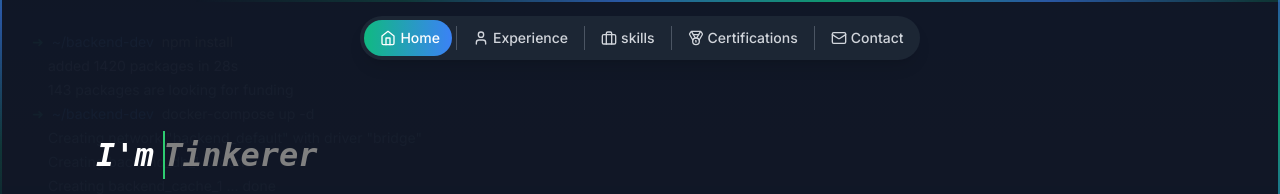
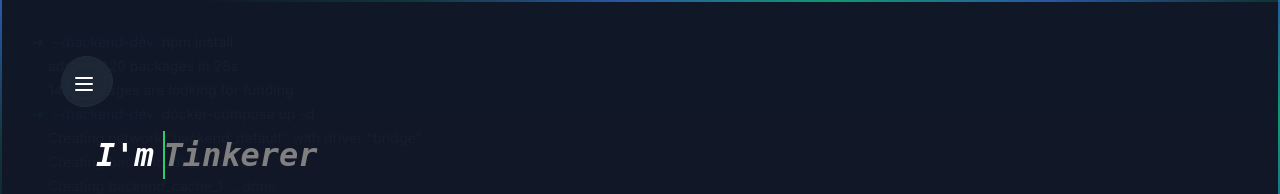
Before and after one commit to lakhanjindam/portfolio-website, a React (Vite) app: page / in a window 1280 px wide. Shown: the top 194 px of the page. Built offline with nearby package versions, Linux system fonts and the light colour scheme.

Commit message:
refactor: create new design for navbar

```diff
--- /dev/null
+++ b/src/components/floatingNavbar.css
@@ -0,0 +1,137 @@
+.menu-button {
+  width: 120px;
+  height: 120px;
+  border-radius: 50%;
+  background: transparent;
+  border: none;
+  cursor: pointer;
+  z-index: 100;
+  display: flex;
+  align-items: center;
+  justify-content: center;
+  position: relative;
+  overflow: hidden;
+}
+
+.liquid-button {
+  position: absolute;
+  top: 0;
+  left: 0;
+  width: 100%;
+  height: 100%;
+}
+
+.blob {
+  fill: rgba(31, 41, 55, 0.9);
+  animation: liquid 8s infinite;
+}
+
+.blob:nth-child(2) { animation-delay: -1s; }
+.blob:nth-child(3) { animation-delay: -2s; }
+.blob:nth-child(4) { animation-delay: -3s; }
+.blob:nth-child(5) { animation-delay: -4s; }
+
+@keyframes liquid {
+  0%, 100% {
+    cx: 100;
+    cy: 100;
+  }
+  25% {
+    cx: 110;
+    cy: 95;
+  }
+  50% {
+    cx: 95;
+    cy: 105;
+  }
+  75% {
+    cx: 105;
+    cy: 90;
+  }
+}
+
+.button-content {
+  position: relative;
+  z-index: 1;
+}
+
+.nav-blob {
+  position: fixed;
+  top: 0;
+  left: 0;
+  width: 100%;
+  height: 100vh;
+  background: linear-gradient(135deg, rgba(16, 185, 129, 0.98), rgba(59, 130, 246, 0.98));
+  backdrop-filter: blur(10px);
+  z-index: 90;
+}
+
+.nav-items {
+  position: absolute;
+  top: 50%;
+  left: 50%;
+  transform: translate(-50%, -50%);
+  width: 100%;
+  max-width: 400px;
+  padding-left: 10px;
+  margin: 0;
+  list-style: none;
+  display: flex;
+  flex-direction: column;
+  gap: 2rem;
+}
+
+.nav-link {
+  position: relative;
+  display: inline-flex;
+  font-size: 2rem;
+  color: white;
+  text-decoration: none;
+  padding: 0;
+  margin: 0;
+  background: none;
+  border: none;
+  cursor: pointer;
+  transition: color 0.3s ease;
+}
+
+.nav-link:hover {
+  color: #10b981;
+}
+
+.nav-link.active {
+  color: #10b981;
+}
+
+.nav-link-content {
+  position: relative;
+  display: flex;
+  align-items: center;
+  gap: 1rem;
+}
+
+.nav-link::after {
+  content: '';
+  position: absolute;
+  left: 0;
+  bottom: -5px;
+  width: 0;
+  height: 2px;
+  background-color: #10b981;
+  transition: width 0.3s ease;
+}
+
+.nav-link:hover::after {
+  width: 100%;
+}
+
+@media (min-width: 768px) {
+  .nav-items {
+    max-width: 600px;
+  }
+
+  .nav-link {
+    font-size: 3rem;
+  }
+
+}
--- a/src/components/floatingNavbar.tsx
+++ b/src/components/floatingNavbar.tsx
@@ -1,209 +1,146 @@
-import React, { useState, useEffect, useCallback } from 'react'
+import React, { useState } from 'react'
 import { motion, AnimatePresence } from 'framer-motion'
 import { Home, User, Briefcase, Mail, Menu, X, Medal } from 'lucide-react'
+import './FloatingNavBar.css'
 
-const navItems = [
+interface NavItem {
+  name: string;
+  href: string;
+  icon: React.ElementType;
+}
+
+const navItems: NavItem[] = [
   { name: 'Home', href: '#home', icon: Home },
-    { name: 'Experience', href: '#experience', icon: User },
-    { name: 'skills', href: '#skills', icon: Briefcase },
-    { name: 'Certifications', href: '#certifications', icon: Medal},
+  { name: 'Experience', href: '#experience', icon: Briefcase },
+  { name: 'Skills', href: '#skills', icon: User },
+  { name: 'Certifications', href: '#certifications', icon: Medal },
   { name: 'Contact', href: '#contact', icon: Mail },
 ]
 
 export function FloatingNavBar() {
+  const [isMenuOpen, setIsMenuOpen] = useState(false)
   const [activeSection, setActiveSection] = useState('home')
-  const [isVisible, setIsVisible] = useState(false)
-  const [isMobileMenuOpen, setIsMobileMenuOpen] = useState(false)
-  const hideNavbarTimeout = 5000
-
-  const hideNavBar = useCallback(() => {
-    if (activeSection !== 'home') {
-      setIsVisible(false)
-    }
-    setIsMobileMenuOpen(false)
-  }, [activeSection])
-
-  useEffect(() => {
-    let hideTimer: ReturnType<typeof setTimeout>
-
-    const handleScroll = () => {
-      setIsVisible(true)
-      clearTimeout(hideTimer)
-      if (activeSection !== 'home') {
-        hideTimer = setTimeout(hideNavBar, hideNavbarTimeout) // Hide after 3 seconds of inactivity, except on home page
-      }
-    }
-
-    // const handleMouseMove = () => {
-    //   setIsVisible(true)
-    //   clearTimeout(hideTimer)
-    //   if (activeSection !== 'home') {
-    //     hideTimer = setTimeout(hideNavBar, hideNavbarTimeout)
-    //   }
-    // }
-
-    window.addEventListener('scroll', handleScroll)
-    // window.addEventListener('mousemove', handleMouseMove)
-
-    // Initial timer
-    if (activeSection !== 'home') {
-      hideTimer = setTimeout(hideNavBar, hideNavbarTimeout)
-    }
-
-    return () => {
-      window.removeEventListener('scroll', handleScroll)
-    //   window.removeEventListener('mousemove', handleMouseMove)
-      clearTimeout(hideTimer)
-    }
-  }, [hideNavBar, activeSection])
-
-  useEffect(() => {
-    const handleSectionVisibility = () => {
-      const sections = navItems.map(item => item.href.slice(1))
-      const currentSection = sections.find(section => {
-        const element = document.getElementById(section)
-        if (element) {
-          const rect = element.getBoundingClientRect()
-          return rect.top <= 100 && rect.bottom >= 100
-        }
-        return false
-      })
-      if (currentSection) {
-        setActiveSection(currentSection)
-        if (currentSection === 'home') {
-          setIsVisible(true)
-        }
-      }
-    }
-
-    window.addEventListener('scroll', handleSectionVisibility)
-    return () => window.removeEventListener('scroll', handleSectionVisibility)
-  }, [])
 
   const handleClick = (href: string) => {
+    setIsMenuOpen(false)
+    setActiveSection(href.slice(1))
     const element = document.querySelector(href)
     if (element) {
       element.scrollIntoView({ behavior: 'smooth' })
     }
-    setIsMobileMenuOpen(false)
   }
 
-  const navVariants = {
-    hidden: { opacity: 0, y: -20 },
-    visible: { opacity: 1, y: 0, transition: { duration: 0.5, type: "spring", stiffness: 100 } }
+  const menuVariants = {
+    open: {
+      scale: [1, 1.2, 1],
+      rotate: [0, 180, 180],
+      transition: { duration: 0.5 }
+    },
+    closed: {
+      scale: [1, 1.2, 1],
+      rotate: [180, 0, 0],
+      transition: { duration: 0.5 }
     }
-
-  const mobileMenuVariants = {
-    closed: { opacity: 0, scale: 0.95, transition: { duration: 0.2 } },
-    open: { opacity: 1, scale: 1, transition: { duration: 0.3, type: "spring", stiffness: 150, damping: 15 } }
   }
 
   return (
+    <div className="fixed top-[-1rem] left-[-1.5rem] md:top-[1.5rem] md:left-[1.5rem] z-50">
+      <motion.nav
+        initial={{ opacity: 0 }}
+        animate={{ opacity: 1 }}
+        transition={{ duration: 0.5 }}
+      >
+        <motion.button
+          onClick={() => setIsMenuOpen(!isMenuOpen)}
+          className="menu-button"
+          aria-label="Toggle menu"
+          variants={menuVariants}
+          animate={isMenuOpen ? 'open' : 'closed'}
+        >
+          <svg className="liquid-button" viewBox="0 0 200 200" xmlns="http://www.w3.org/2000/svg">
+            <defs>
+              <filter id="goo">
+                <feGaussianBlur in="SourceGraphic" stdDeviation="8" result="blur" />
+                <feColorMatrix in="blur" mode="matrix" values="1 0 0 0 0  0 1 0 0 0  0 0 1 0 0  0 0 0 19 -9" result="goo" />
+              </filter>
+            </defs>
+            <g filter="url(#goo)">
+              <circle className="blob" cx="100" cy="100" r="40" />
+              <circle className="blob" cx="100" cy="100" r="40" />
+              <circle className="blob" cx="100" cy="100" r="40" />
+              <circle className="blob" cx="100" cy="100" r="40" />
+              <circle className="blob" cx="100" cy="100" r="40" />
+            </g>
+          </svg>
+          <span className="button-content">
+            {isMenuOpen ? (
+              <X size={24} className="text-white" />
+            ) : (
+              <Menu size={24} className="text-white" />
+            )}
+          </span>
+        </motion.button>
+
         <AnimatePresence>
-      {isVisible && (
+          {isMenuOpen && (
             <motion.div
-          className="fixed top-4 left-0 right-0 flex justify-center z-50"
-          initial="hidden"
-          animate="visible"
-          exit="hidden"
-          variants={navVariants}
+              className="nav-blob"
+              initial="closed"
+              animate="open"
+              exit="closed"
+              variants={{
+                open: {
+                  clipPath: `circle(150% at 40px 40px)`,
+                  transition: {
+                    duration: 0.75,
+                    ease: [0.76, 0, 0.24, 1],
+                  }
+                },
+                closed: {
+                  clipPath: `circle(0% at 40px 40px)`,
+                  transition: {
+                    duration: 0.75,
+                    ease: [0.76, 0, 0.24, 1],
+                  }
+                }
+              }}
             >
-          <nav>
-            {/* Desktop Navigation */}
-            <ul className="hidden md:flex items-center space-x-1 rounded-full bg-gray-800/90 backdrop-blur-md shadow-lg p-1">
-              {navItems.map((item, index) => {
+              <ul className="nav-items">
+                {navItems.map((item) => {
                   const isActive = activeSection === item.href.slice(1)
                   return (
-                  <React.Fragment key={item.name}>
-                    {index > 0 && (
-                      <li className="h-6 w-px bg-gray-600 mx-1" aria-hidden="true" />
-                    )}
                     <motion.li
-                      whileHover={{ scale: 1.05 }}
-                      whileTap={{ scale: 0.95 }}
-                      className="relative"
+                      key={item.name}
+                      variants={{
+                        open: {
+                          opacity: 1,
+                          y: 0,
+                          transition: { duration: 0.4, ease: [0.23, 1, 0.32, 1] }
+                        },
+                        closed: {
+                          opacity: 0,
+                          y: 20,
+                          transition: { duration: 0.4, ease: [0.23, 1, 0.32, 1] }
+                        }
+                      }}
                     >
                       <button
                         onClick={() => handleClick(item.href)}
-                        className={`relative flex items-center space-x-1 rounded-full px-3 py-2 text-sm font-medium transition-colors ${
-                          isActive
-                            ? 'text-white'
-                            : 'text-gray-300 hover:text-white'
-                        }`}
+                        className={`nav-link ${isActive ? 'active' : ''}`}
                       >
-                        {isActive && (
-                          <motion.span
-                            layoutId="activeNavBackground"
-                            className="absolute inset-0 rounded-full bg-gradient-to-r from-emerald-500 to-blue-500"
-                            initial={{ opacity: 0 }}
-                            animate={{ opacity: 1 }}
-                            exit={{ opacity: 0 }}
-                            transition={{ duration: 0.3, type: "spring", stiffness: 200, damping: 30 }}
-                          />
-                        )}
-                        <span className="relative z-10 flex items-center space-x-1">
-                          <item.icon size={16} />
+                        <span className="nav-link-content">
+                          <item.icon size={24} />
                           <span>{item.name}</span>
                         </span>
                       </button>
                     </motion.li>
-                  </React.Fragment>
                   )
                 })}
               </ul>
-
-            {/* Mobile Navigation */}
-            <div className="md:hidden absolute right-4 top-0">
-              <motion.button
-                onClick={() => setIsMobileMenuOpen(!isMobileMenuOpen)}
-                className="p-2 rounded-full bg-gray-800/90 backdrop-blur-md shadow-lg text-white"
-                whileHover={{ scale: 1.05 }}
-                whileTap={{ scale: 0.95 }}
-                aria-label="Toggle mobile menu"
-              >
-                <AnimatePresence mode="wait" initial={false}>
-                  <motion.div
-                    key={isMobileMenuOpen ? 'close' : 'open'}
-                    initial={{ opacity: 0, rotate: -180 }}
-                    animate={{ opacity: 1, rotate: 0 }}
-                    exit={{ opacity: 0, rotate: 180 }}
-                    transition={{ duration: 0.3 }}
-                  >
-                    {isMobileMenuOpen ? <X size={24} /> : <Menu size={24} />}
-                  </motion.div>
-                </AnimatePresence>
-              </motion.button>
-              <AnimatePresence>
-                {isMobileMenuOpen && (
-                  <motion.ul
-                    initial="closed"
-                    animate="open"
-                    exit="closed"
-                    variants={mobileMenuVariants}
-                    className="absolute right-0 mt-2 w-48 rounded-md bg-gray-800/90 backdrop-blur-md shadow-lg py-1"
-                  >
-                    {navItems.map((item) => (
-                      <motion.li
-                        key={item.name}
-                        whileHover={{ backgroundColor: 'rgba(255,255,255,0.1)' }}
-                        whileTap={{ scale: 0.95 }}
-                      >
-                        <button
-                          onClick={() => handleClick(item.href)}
-                          className="w-full text-left px-4 py-2 text-sm text-white flex items-center space-x-2"
-                        >
-                          <item.icon size={16} />
-                          <span>{item.name}</span>
-                        </button>
-                      </motion.li>
-                    ))}
-                  </motion.ul>
-                )}
-              </AnimatePresence>
-            </div>
-          </nav>
             </motion.div>
           )}
         </AnimatePresence>
+      </motion.nav>
+    </div>
   )
 }
```
Lines whose indentation alone changed are shown as unchanged.
